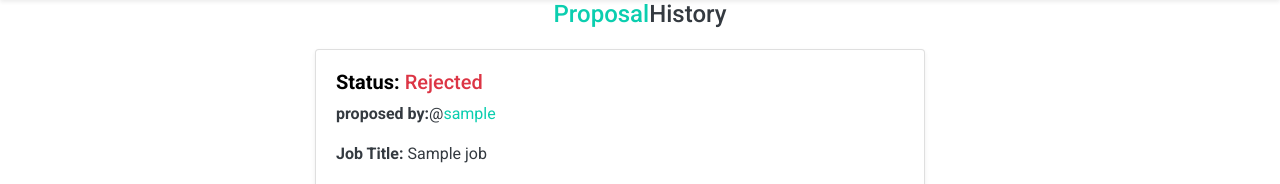
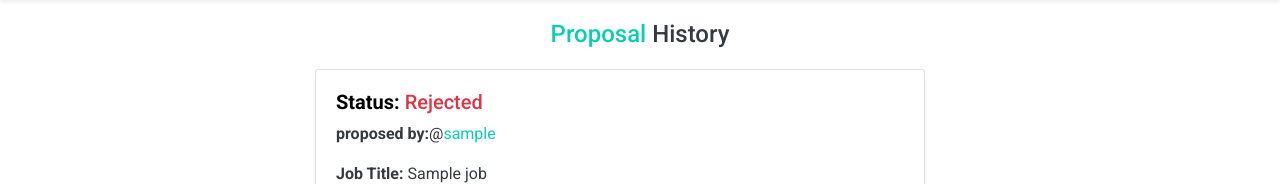
Before and after one commit to arjun-234/work_point_front, a Django app: template freelance/jobpoint_client/templates/proposal_history.html in a window 1280 px wide. Shown: the part 58-242 px from the top of the page. Run offline with Django 4.2, Linux system fonts and the light colour scheme; the template is opened without the code that fills it: most values are stand-ins (such as "Sample title", 1, 10 or a date in 2020); some libraries are stand-ins or nearby versions.

Commit message:
Update proposal_history.html

```diff
--- a/freelance/jobpoint_client/templates/proposal_history.html
+++ b/freelance/jobpoint_client/templates/proposal_history.html
@@ -23,7 +23,7 @@
       </ul>
       {% endif %}
 
-<h4 class="m-0 display-5" style="text-align: center; margin-top: 50px; "><span class="text-primary">Proposal</span><span>History</span></h4>
+<h4 style="text-align: center; margin-top: 20px; "><span class="text-primary">Proposal</span><span> History</span></h4>
       <!-- <marquee behavior="" direction=""> Progect Status </marquee> -->
 
       {% for i in  history  %}
```
